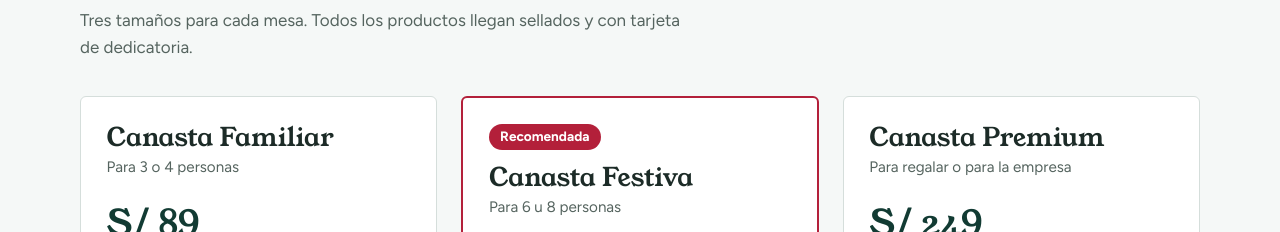
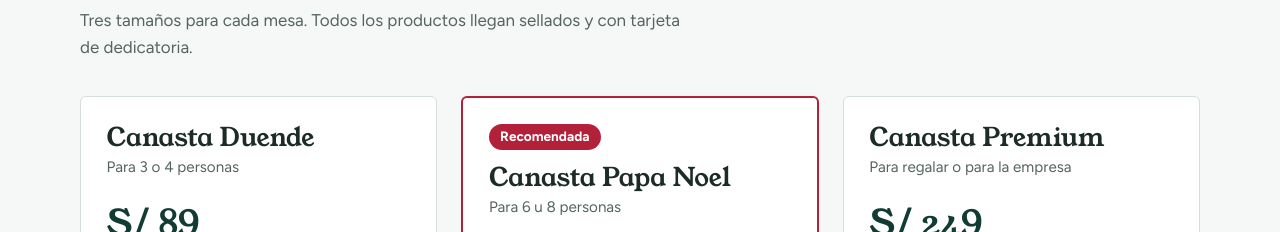
Before and after one commit to Miguelhe20/canastas, a plain HTML site: page index.html in a window 1280 px wide. Shown: the part 807-1039 px from the top of the page. Drawn offline with Linux system fonts and the light colour scheme.

Commit message:
cmabiando nombre a las canastas

```diff
--- a/index.html
+++ b/index.html
@@ -163,7 +163,7 @@ footer a{color:#fff}
 
       <div class="grid3">
         <article class="card">
-          <h3>Canasta Familiar</h3>
+          <h3>Canasta Duende</h3>
           <p class="who">Para 3 o 4 personas</p>
           <p class="price">S/ 89</p>
           <ul>
@@ -178,7 +178,7 @@ footer a{color:#fff}
 
         <article class="card feat">
           <span class="tag">Recomendada</span>
-          <h3>Canasta Festiva</h3>
+          <h3>Canasta Papa Noel</h3>
           <p class="who">Para 6 u 8 personas</p>
           <p class="price">S/ 149</p>
           <ul>
@@ -271,7 +271,7 @@ footer a{color:#fff}
 
 <footer>
   <div class="wrap">
-    <span>© 2026 Canastas del Valle</span>
+    <span>© 2026 Canastas Navideñas Huancayo</span>
     <span>Pedidos: <a id="wa-foot" href="#">WhatsApp</a></span>
   </div>
 </footer>
```
